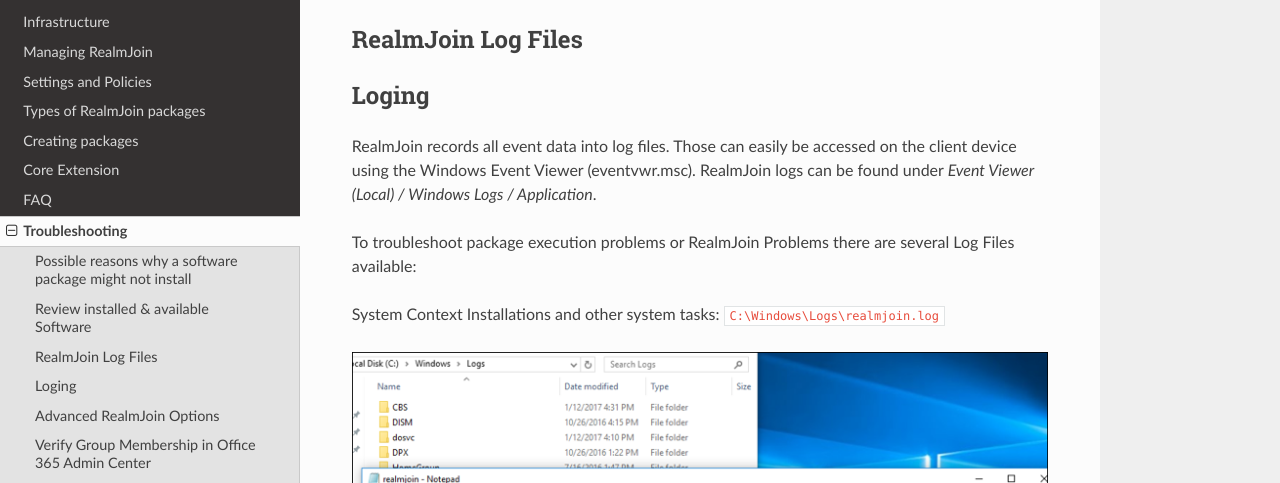
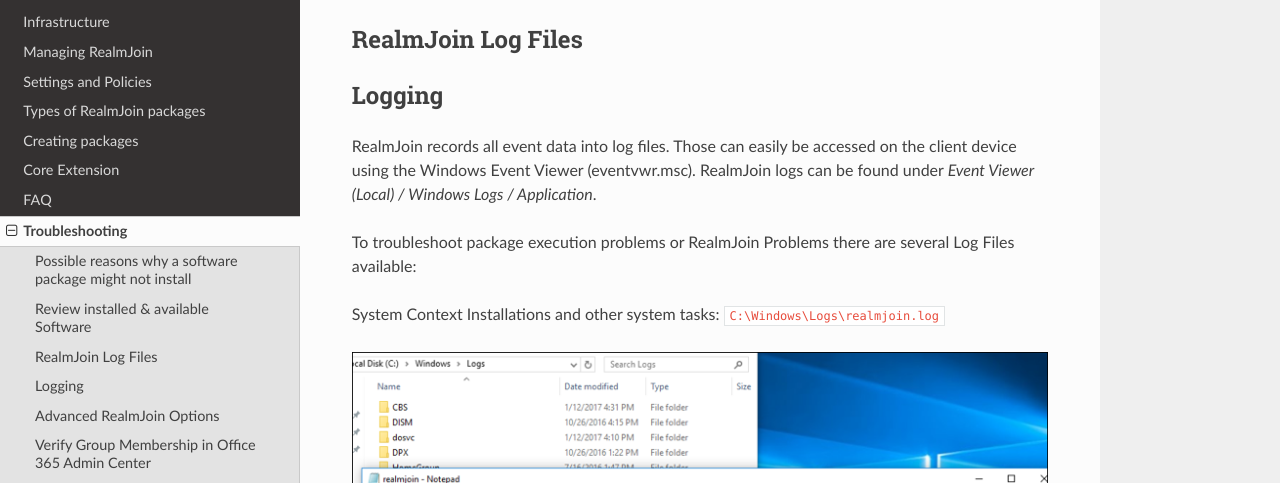
Before and after one commit to bb-froggy/realmjoin-docs, a Sphinx documentation site: the page built from docs/troubleshooting.md, in a window 1280 px wide and 900 px high, scrolled down 2073 px. Shown: the part 181-664 px from the top of the window. Built offline with Sphinx 7.4.7 and the Read the Docs theme 2.0.0, drawn with Linux system fonts in a browser that asks for light colours.

Commit message:
Update troubleshooting.md
Typo: Loging -> Logging

```diff
--- a/docs/troubleshooting.md
+++ b/docs/troubleshooting.md
@@ -41,7 +41,7 @@
 
 ## RealmJoin Log Files
 
-## Loging
+## Logging
 RealmJoin records all event data into log files. Those can easily be accessed on the client device using the Windows Event Viewer (eventvwr.msc).
 RealmJoin logs can be found under *Event Viewer (Local) / Windows Logs / Application*.
 
```
